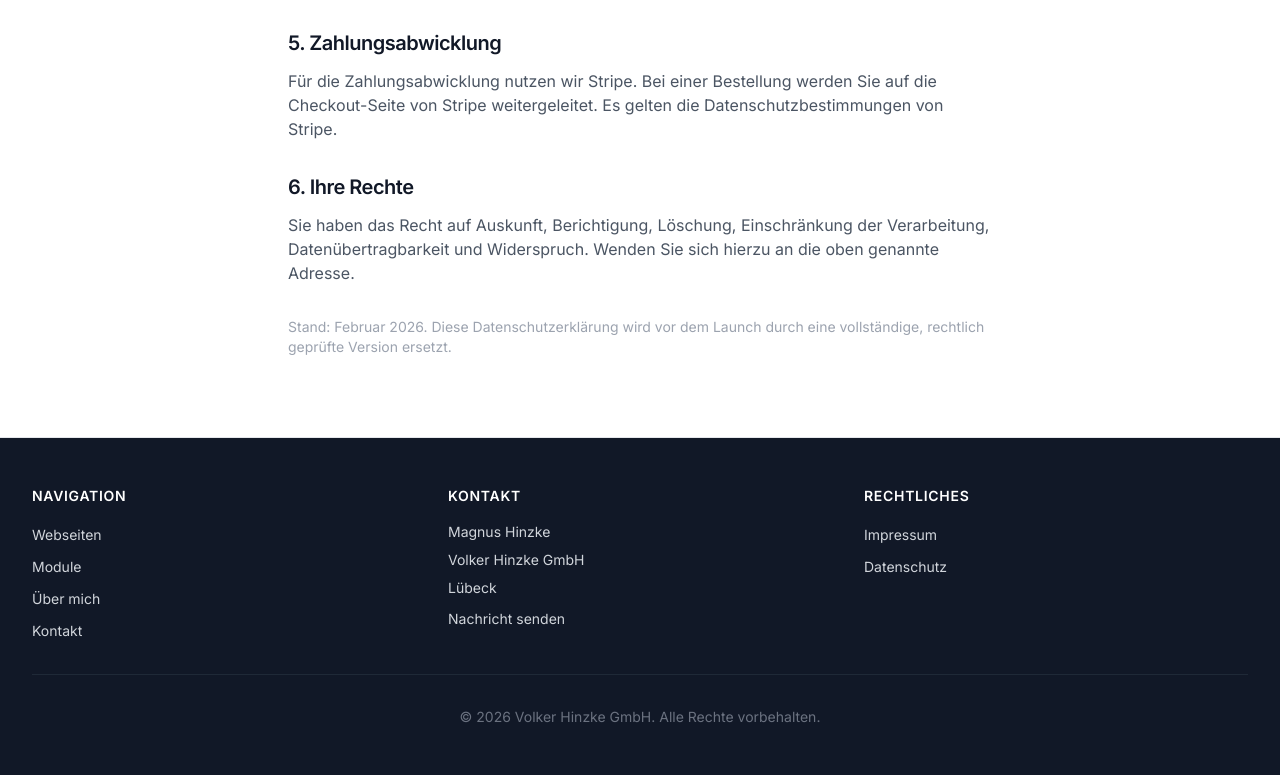
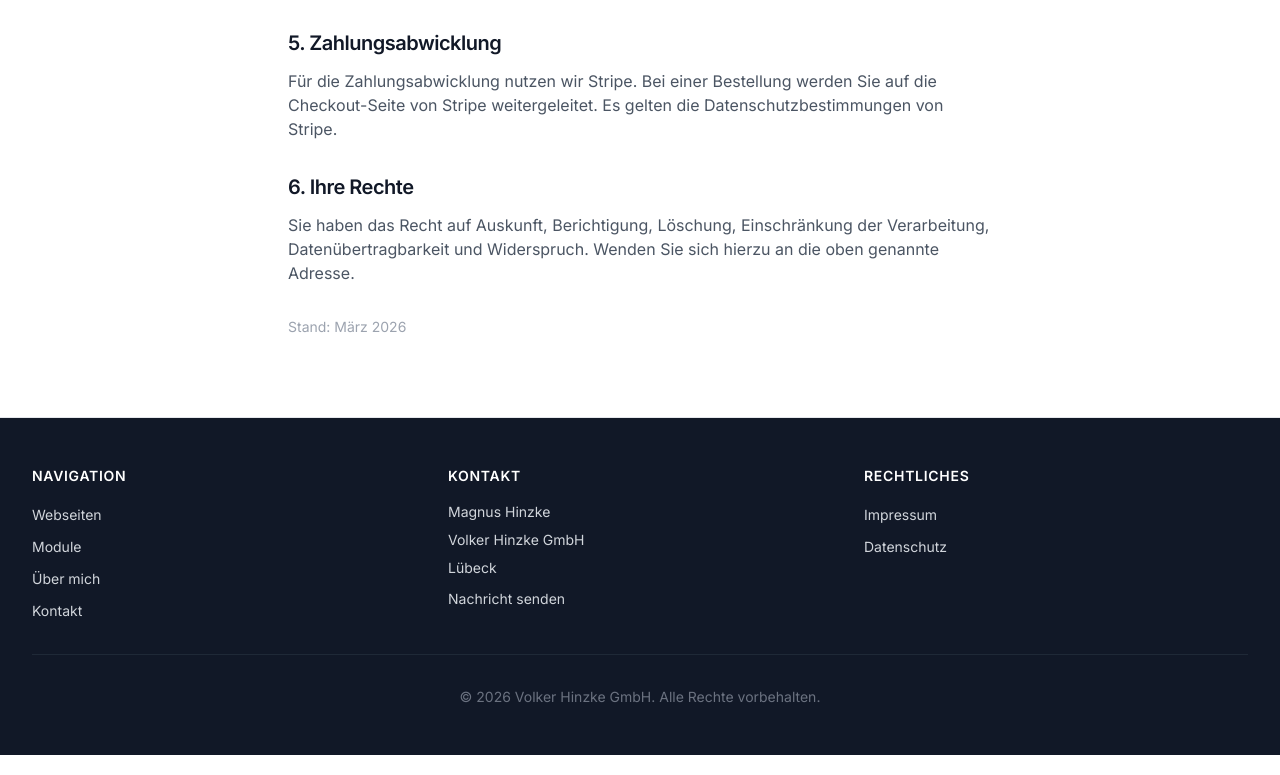
Before and after one commit to MagnusHL/hinzke-digital, an Astro site: page /datenschutz in a window 1280 px wide. Shown: the part 804-1579 px from the top of the page. Built offline with nearby package versions, Linux system fonts and the light colour scheme; Astro itself is replaced by a stand-in of ours.

Commit message:
fix(datenschutz): Entwurfshinweis aus Datenschutzerklaerung entfernen
Seite ist live, Matomo trackt -- Entwurfshinweis war ein rechtliches Risiko und Trust-Signal-Killer.

```diff
--- a/src/pages/datenschutz.astro
+++ b/src/pages/datenschutz.astro
@@ -62,8 +62,7 @@ import Layout from '../layouts/Layout.astro';
         </div>
 
         <p class="text-sm text-gray-400">
-          Stand: Februar 2026. Diese Datenschutzerklärung wird vor dem Launch durch eine
-          vollständige, rechtlich geprüfte Version ersetzt.
+          Stand: März 2026
         </p>
       </div>
     </div>
```
